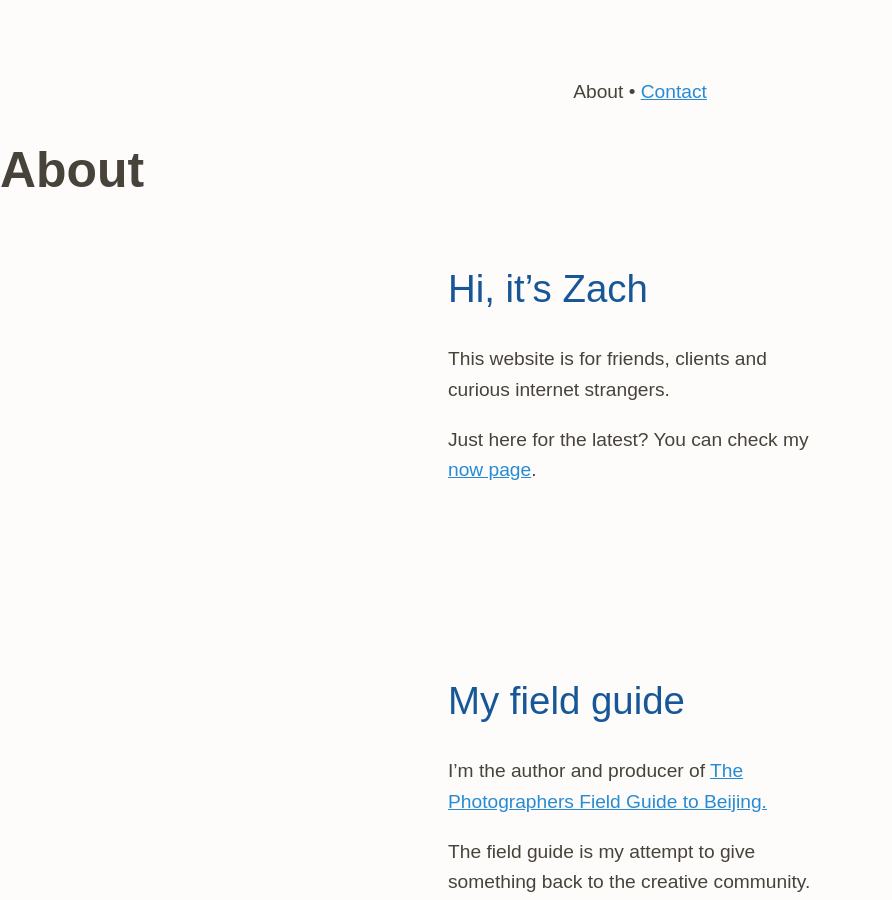
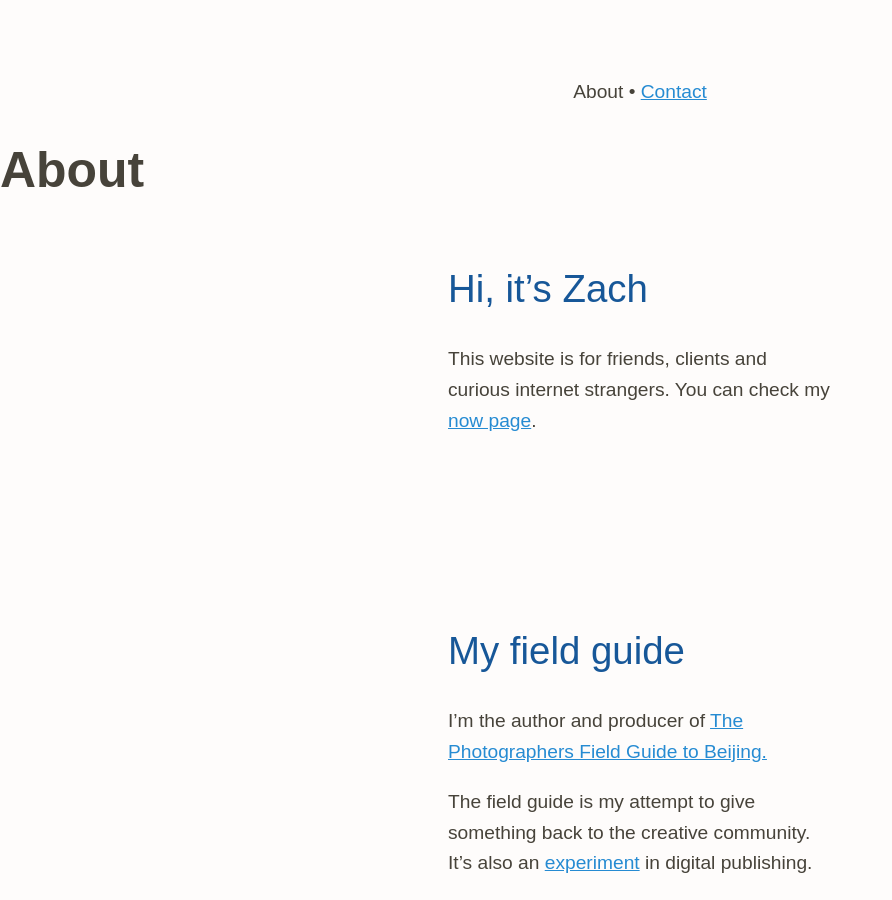
Before and after one commit to zachmccabe/zachmccabe.github.io, a Jekyll site: the page built from about.md, in a window 1280 px wide and 900 px high. Shown: the whole window, without its empty margins (0-892 px from the left). Built offline with Jekyll 4.4.1, drawn with Linux system fonts in a browser that asks for light colours.

Commit message:
Update about.md

```diff
--- a/about.md
+++ b/about.md
@@ -10,9 +10,7 @@
 
 ## Hi, it's Zach
 
-This website is for friends, clients and curious internet strangers.
-
-Just here for the latest? You can check my [now page](https://www.zachmccabe.com/now.html).
+This website is for friends, clients and curious internet strangers. You can check my [now page](https://www.zachmccabe.com/now.html).
 
 
 
```
